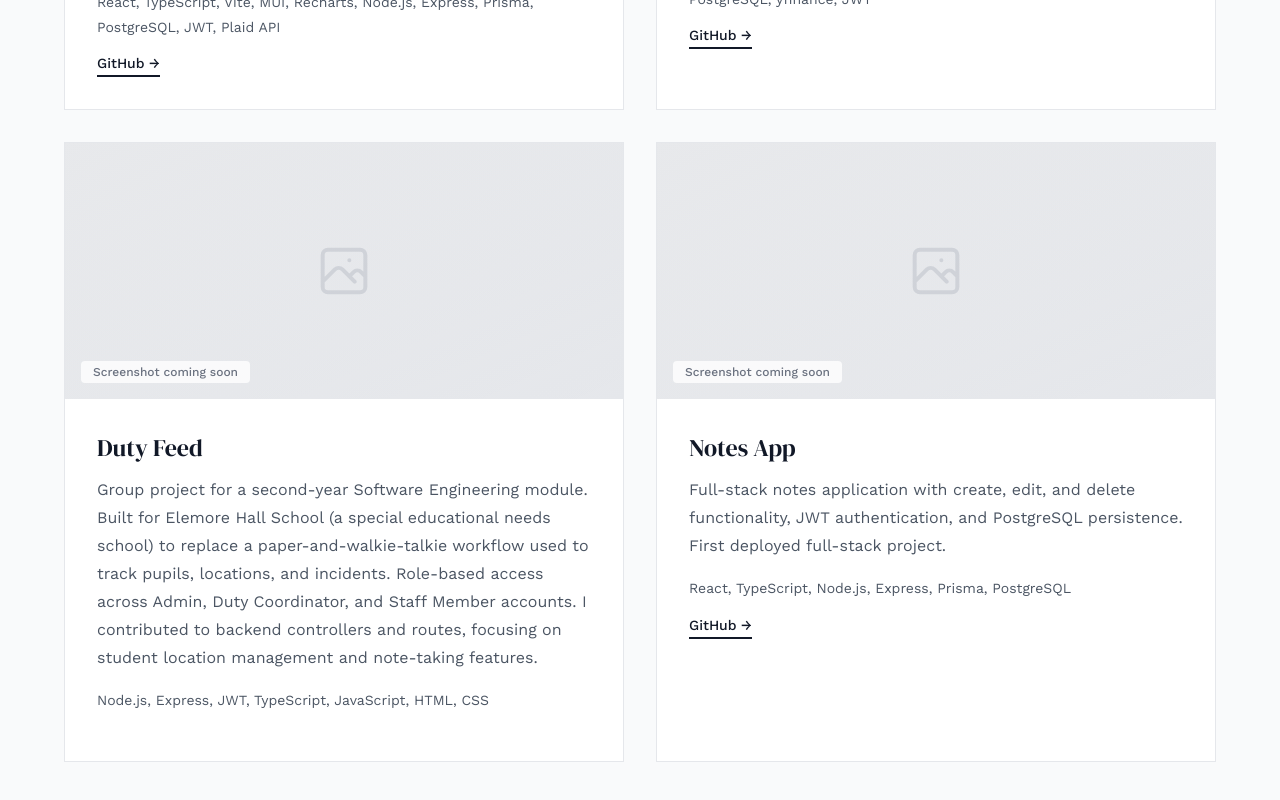
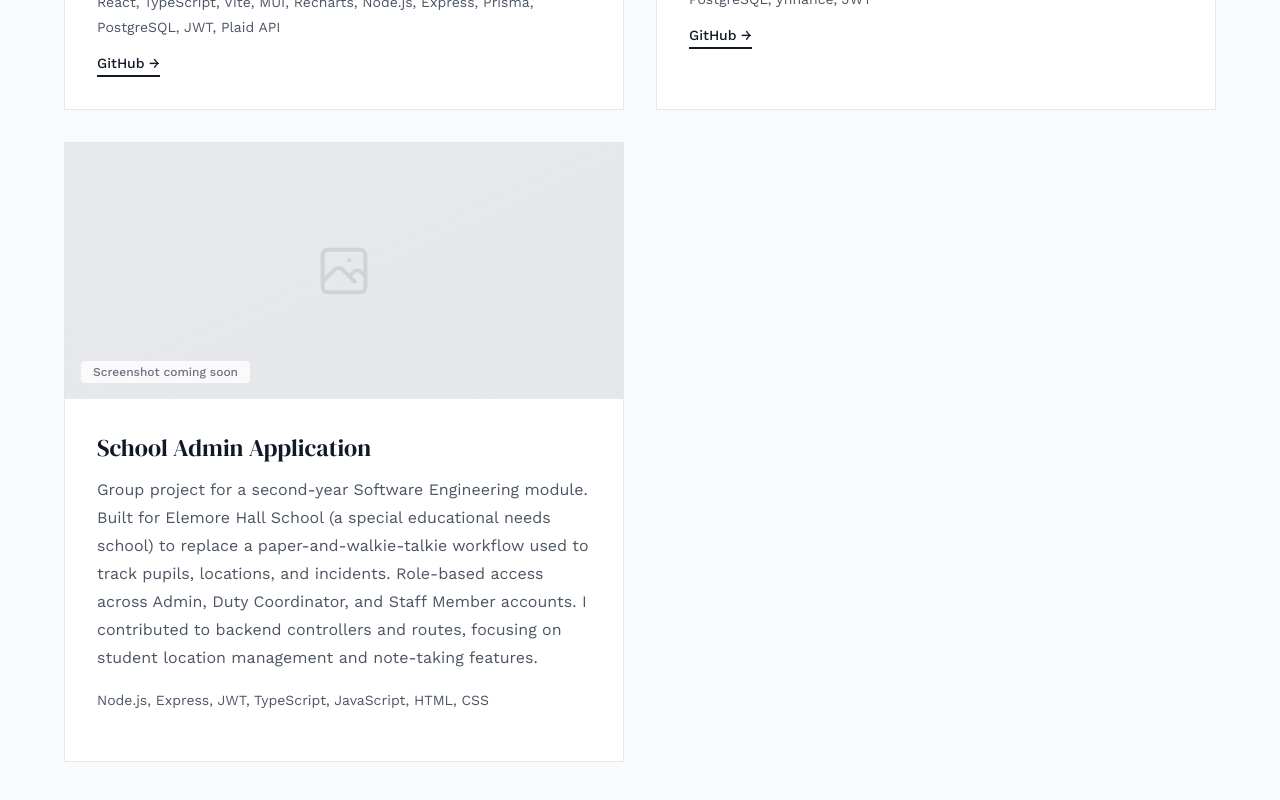
Before and after one commit to BrookeCunningham/projects-portfolio-website, a React (Vite) app: page / in a window 1280 px wide. Shown: the part 1283-2083 px from the top of the page. Built offline with nearby package versions, Linux system fonts and the light colour scheme.

Commit message:
Update project details and GitHub links in App.jsx

```diff
--- a/src/App.jsx
+++ b/src/App.jsx
@@ -8,30 +8,23 @@ function App() {
       title: "Fintrak",
       description: "Full-stack personal finance tracker with JWT authentication, transaction management, and custom monthly budgets. Includes a Monthly Insights dashboard that aggregates spending by category and shows month-over-month change, plus Plaid API integration for secure bank account linking and transaction sync.",
       tech: "React, TypeScript, Vite, MUI, Recharts, Node.js, Express, Prisma, PostgreSQL, JWT, Plaid API",
-      github: "https://github.com/BrookeCunningham",
+      github: "https://github.com/BrookeCunningham/finance-tracker",
       demo: ""
     },
     {
       title: "Papertrak",
       description: "Paper trading simulator modelled on the Investopedia Stock Simulator. Users get a £10,000 virtual balance to trade S&P 500 equities, with portfolio performance benchmarked against the index over the same holding period. Currently in development.",
       tech: "React, TypeScript, Vite, MUI, Recharts, Python, FastAPI, SQLAlchemy, PostgreSQL, yfinance, JWT",
-      github: "https://github.com/BrookeCunningham",
+      github: "https://github.com/BrookeCunningham/investment-simulator",
       demo: ""
     },
     {
-      title: "Duty Feed",
+      title: "School Admin Application",
       description: "Group project for a second-year Software Engineering module. Built for Elemore Hall School (a special educational needs school) to replace a paper-and-walkie-talkie workflow used to track pupils, locations, and incidents. Role-based access across Admin, Duty Coordinator, and Staff Member accounts. I contributed to backend controllers and routes, focusing on student location management and note-taking features.",
       tech: "Node.js, Express, JWT, TypeScript, JavaScript, HTML, CSS",
       github: "",
       demo: ""
     },
-    {
-      title: "Notes App",
-      description: "Full-stack notes application with create, edit, and delete functionality, JWT authentication, and PostgreSQL persistence. First deployed full-stack project.",
-      tech: "React, TypeScript, Node.js, Express, Prisma, PostgreSQL",
-      github: "https://github.com/BrookeCunningham",
-      demo: ""
-    }
   ]
 
   const scrollToSection = (sectionId) => {
```
